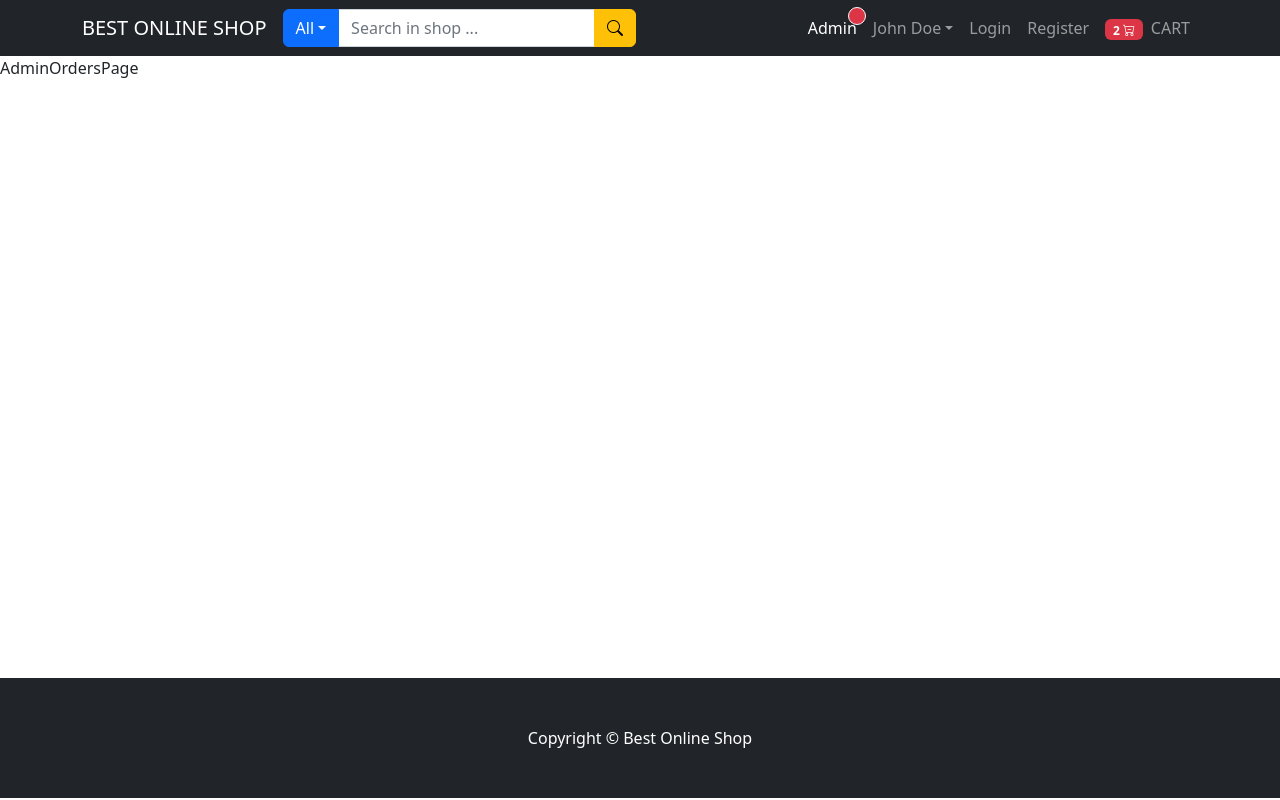
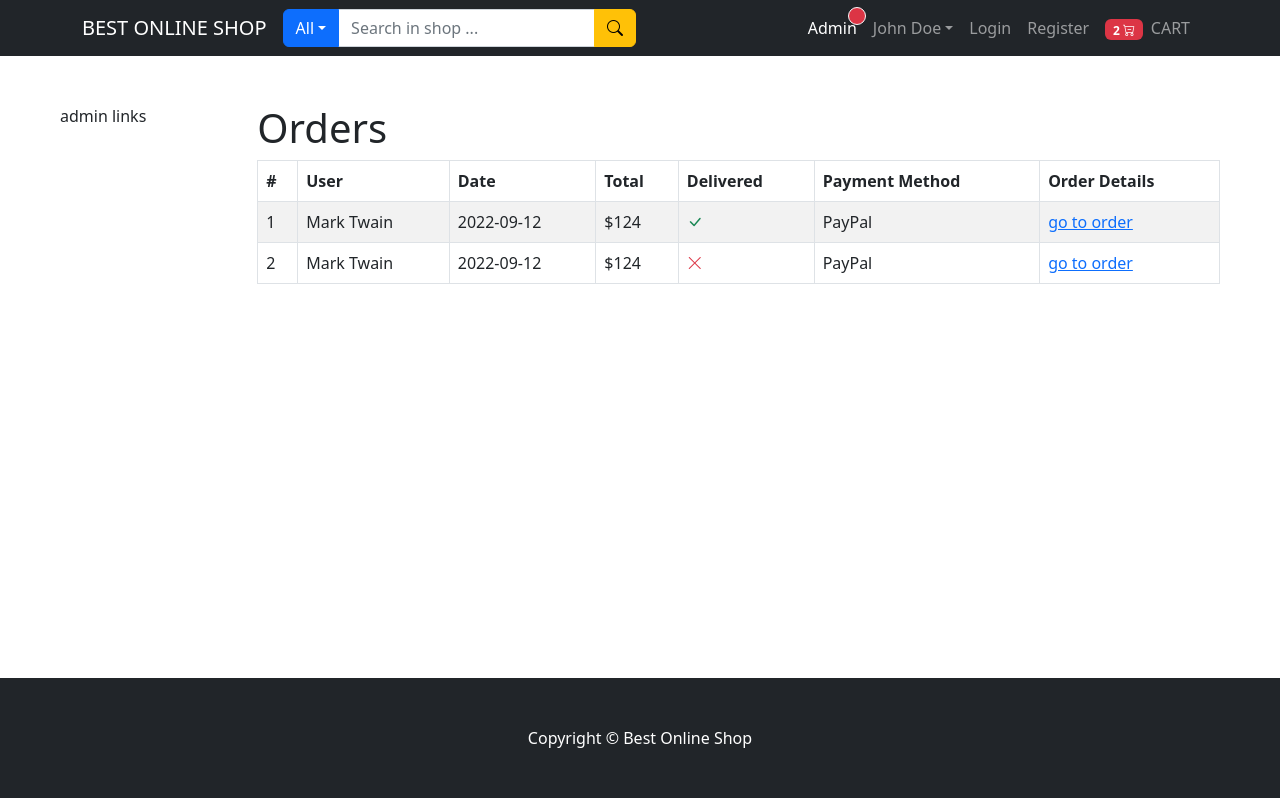
Before and after one commit to 0xAureoleNode/mern-e-commerce, a React (Create React App) app in the folder frontend/: page /admin/orders in a window 1280 px wide. Built offline with nearby package versions, Linux system fonts and the light colour scheme.

Commit message:
prepare admin page

```diff
--- a/frontend/src/pages/admin/AdminOrdersPage.js
+++ b/frontend/src/pages/admin/AdminOrdersPage.js
@@ -1,7 +1,48 @@
 import React from 'react';
+import { Row, Col, Table } from 'react-bootstrap';
+import { Link } from 'react-router-dom';
 
 const AdminOrdersPage = () => {
-  return <div>AdminOrdersPage</div>;
+  return (
+    <Row className="m-5">
+      <Col md={2}>admin links</Col>
+      <Col md={10}>
+        <h1>Orders</h1>
+        <Table striped bordered hover responsive>
+          <thead>
+            <tr>
+              <th>#</th>
+              <th>User</th>
+              <th>Date</th>
+              <th>Total</th>
+              <th>Delivered</th>
+              <th>Payment Method</th>
+              <th>Order Details</th>
+            </tr>
+          </thead>
+          <tbody>
+            {['bi bi-check-lg text-success', 'bi bi-x-lg text-danger'].map(
+              (item, idx) => (
+                <tr key={idx}>
+                  <td>{idx + 1}</td>
+                  <td>Mark Twain</td>
+                  <td>2022-09-12</td>
+                  <td>$124</td>
+                  <td>
+                    <i className={item}></i>
+                  </td>
+                  <td>PayPal</td>
+                  <td>
+                    <Link to="/admin/order-details">go to order</Link>
+                  </td>
+                </tr>
+              )
+            )}
+          </tbody>
+        </Table>
+      </Col>
+    </Row>
+  );
 };
 
 export default AdminOrdersPage;
```
